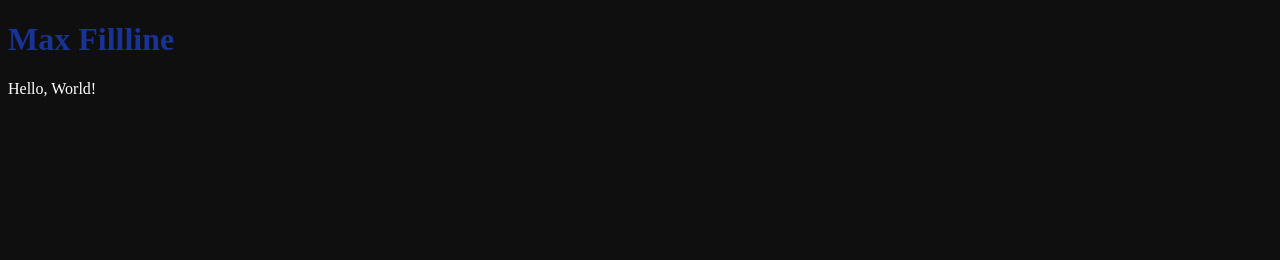
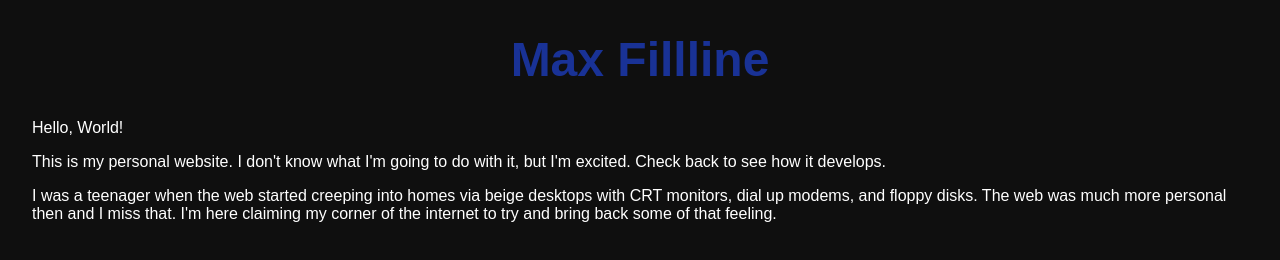
Before and after one commit to MaxFillline/website, a plain HTML site: page index.html in a window 1280 px wide. Drawn offline with Linux system fonts and the light colour scheme.

Commit message:
add index content, update style

```diff
--- a/index.html
+++ b/index.html
@@ -9,5 +9,7 @@
 <body>
     <h1>Max Fillline</h1>
     <p>Hello, World!</p>
+    <p>This is my personal website. I don't know what I'm going to do with it, but I'm excited. Check back to see how it develops.</p>
+    <p>I was a teenager when the web started creeping into homes via beige desktops with CRT monitors, dial up modems, and floppy disks. The web was much more personal then and I miss that. I'm here claiming my corner of the internet to try and bring back some of that feeling.</p>
 </body>
 </html>
--- a/style.css
+++ b/style.css
@@ -1,8 +1,33 @@
+/*
+Order of properties:
+Size
+Positioning
+Dimentions
+Color
+Styling
+*/
+
+html {
+    font-size: 16px;
+}
+
 body {
+    font-family: sans-serif;
+    font-size: 1rem;
+    margin: 0;
+    padding: 2rem;
     background-color: rgb(15, 15, 15);
     color: white;
 }
 
 h1 {
+    font-size: 3rem;
+    text-align: center;
+    margin: 0 0 2rem 0;
     color: rgb(25, 50, 150);
 }
+
+p {
+    font-size: 1rem;
+    margin: 1rem 0;
+}
```
